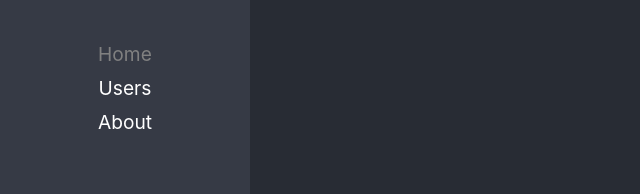
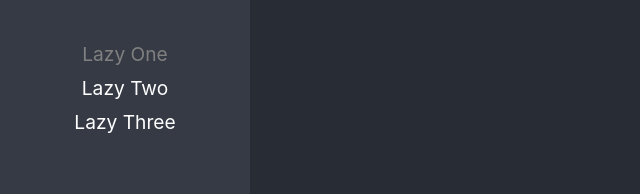
Before and after one commit to juanfalconcodigo/ProjectBaseReactV18, a React (Create React App) app: page /lazy1 in a window 1280 px wide. Before the commit this address led to /home. Shown: the part 155-349 px from the top of the page, without its empty margins (0-640 px from the left). Built offline with nearby package versions, Linux system fonts and the light colour scheme.

Commit message:
[LAZY LOADING INITIAL] Simple example lazyloading

```diff
--- a/src/routes/01-normal-routes/pages/pageOne.tsx
+++ b/src/routes/01-normal-routes/pages/pageOne.tsx
@@ -1,4 +1,3 @@
-
 export function PageOneComponent() {
     return (
         <>
@@ -6,3 +5,5 @@ export function PageOneComponent() {
         </>
     )
 }
+
+export default PageOneComponent;
--- a/src/routes/01-normal-routes/pages/pageThree.tsx
+++ b/src/routes/01-normal-routes/pages/pageThree.tsx
@@ -5,3 +5,5 @@ export function PageThreeComponent() {
         </>
     )
 }
+
+export default PageThreeComponent;
--- a/src/routes/01-normal-routes/pages/pageTwo.tsx
+++ b/src/routes/01-normal-routes/pages/pageTwo.tsx
@@ -5,3 +5,4 @@ export function PageTwoComponent() {
         </>
     )
 }
+export default PageTwoComponent;
--- a/src/routes/navigation.tsx
+++ b/src/routes/navigation.tsx
@@ -1,35 +1,37 @@
+import { Suspense } from "react";
 import { BrowserRouter, Routes, Route, Navigate, NavLink } from "react-router-dom"
 import logo from '../logo.svg';
-import { PageOneComponent, PageThreeComponent, PageTwoComponent } from "./01-normal-routes/pages";
+import { routes } from './routes';
+
 export const Navigation = () => {
 
     return (
+        <Suspense fallback={<h2>Loading....</h2>}>
         <BrowserRouter>
 
             <div className="main-layout">
                 <nav>
                     <img src={logo} alt="Img Svg" />
                     <ul>
-                        <li>
-                            <NavLink to='/home' className={({ isActive }) => isActive ? 'nav-active' : ''}>Home</NavLink>
-                        </li>
-                        <li>
-                            <NavLink to='/users' className={({ isActive }) => isActive ? 'nav-active' : ''}>Users</NavLink>
-                        </li>
-                        <li>
-                            <NavLink to='/about' className={({ isActive }) => isActive ? 'nav-active' : ''}>About</NavLink>
-                        </li>
+                        {routes.map(({ to, name }, i) => {
+                            return (
+                                <li key={i}>
+                                    <NavLink to={to} className={({ isActive }) => isActive ? 'nav-active' : ''}>{name}</NavLink>
+                                </li>
+                            )
+                        })}
                     </ul>
                 </nav>
                 <Routes>
-                    <Route path="home" element={<PageOneComponent/>} />
-                    <Route path="users" element={<PageTwoComponent/>} />
-                    <Route path="about" element={<PageThreeComponent/>} />
-                    <Route path="/*" element={<Navigate to="home" />} />
+                    {routes.map(({ path, Component }, i) => {
+                        return (
+                            <Route key={i} path={path} element={<Component />} />
+                        )
+                    })}
+                    <Route path="/*" element={<Navigate to={routes[0].to} replace/>} />
                 </Routes>
             </div>
-
-
         </BrowserRouter>
+        </Suspense>
     )
 }
--- /dev/null
+++ b/src/routes/routes.ts
@@ -0,0 +1,34 @@
+import { lazy, LazyExoticComponent } from "react";
+
+type JSXComponent = () => JSX.Element;
+interface Route {
+    path: string;
+    name: string;
+    to: string;
+    Component: LazyExoticComponent<JSXComponent> | JSXComponent;
+}
+
+const LazyOne = lazy(() => import(/* webpackChunkName:'pageOne' */'./01-normal-routes/pages/pageOne'));
+const LazyTwo = lazy(() => import(/* webpackChunkName:'pageTwo' */'./01-normal-routes/pages/pageTwo'));
+const LazyThree = lazy(() => import(/* webpackChunkName:'pageThree' */'./01-normal-routes/pages/pageThree'));
+
+export const routes: Route[] = [
+    {
+        name: 'Lazy One',
+        path: 'lazy1',
+        to: '/lazy1',
+        Component: LazyOne
+    },
+    {
+        name: 'Lazy Two',
+        path: 'lazy2',
+        to: '/lazy2',
+        Component: LazyTwo
+    },
+    {
+        name: 'Lazy Three',
+        path: 'lazy3',
+        to: '/lazy3',
+        Component: LazyThree
+    }
+]
```
